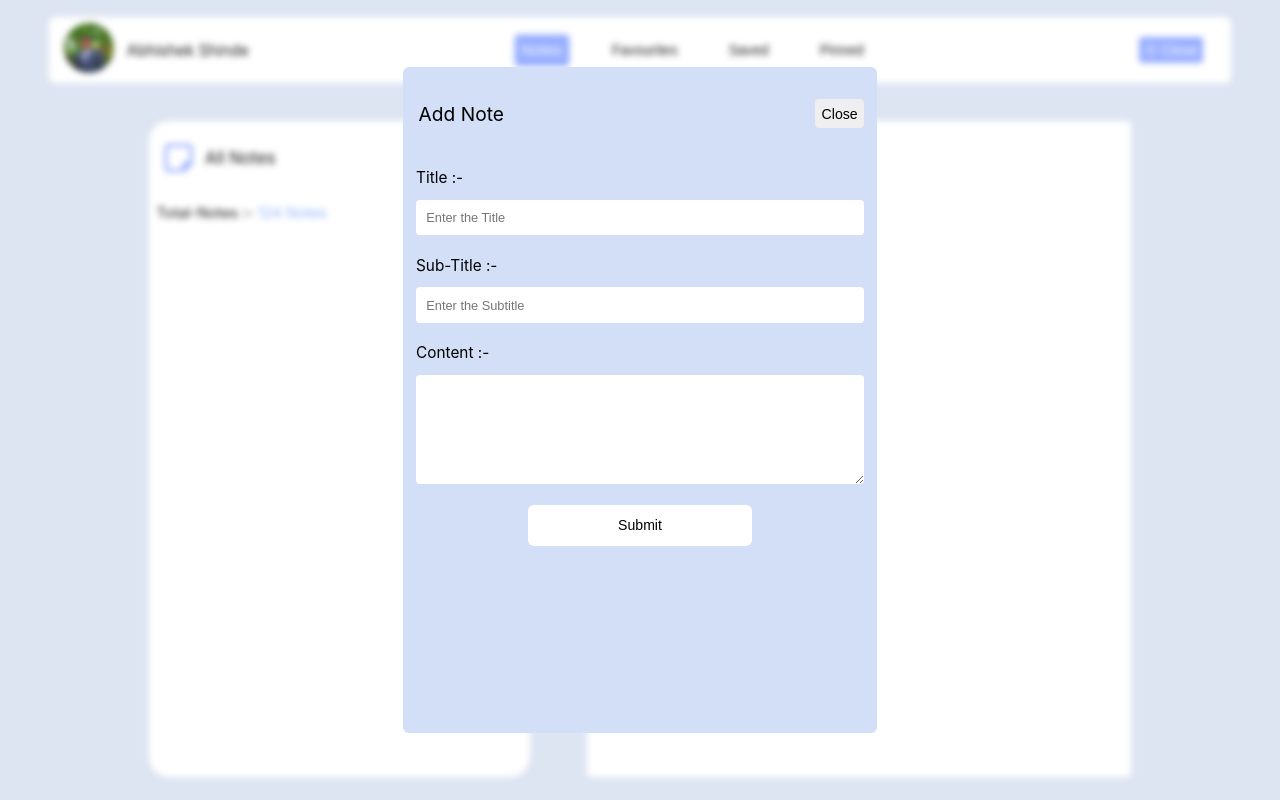
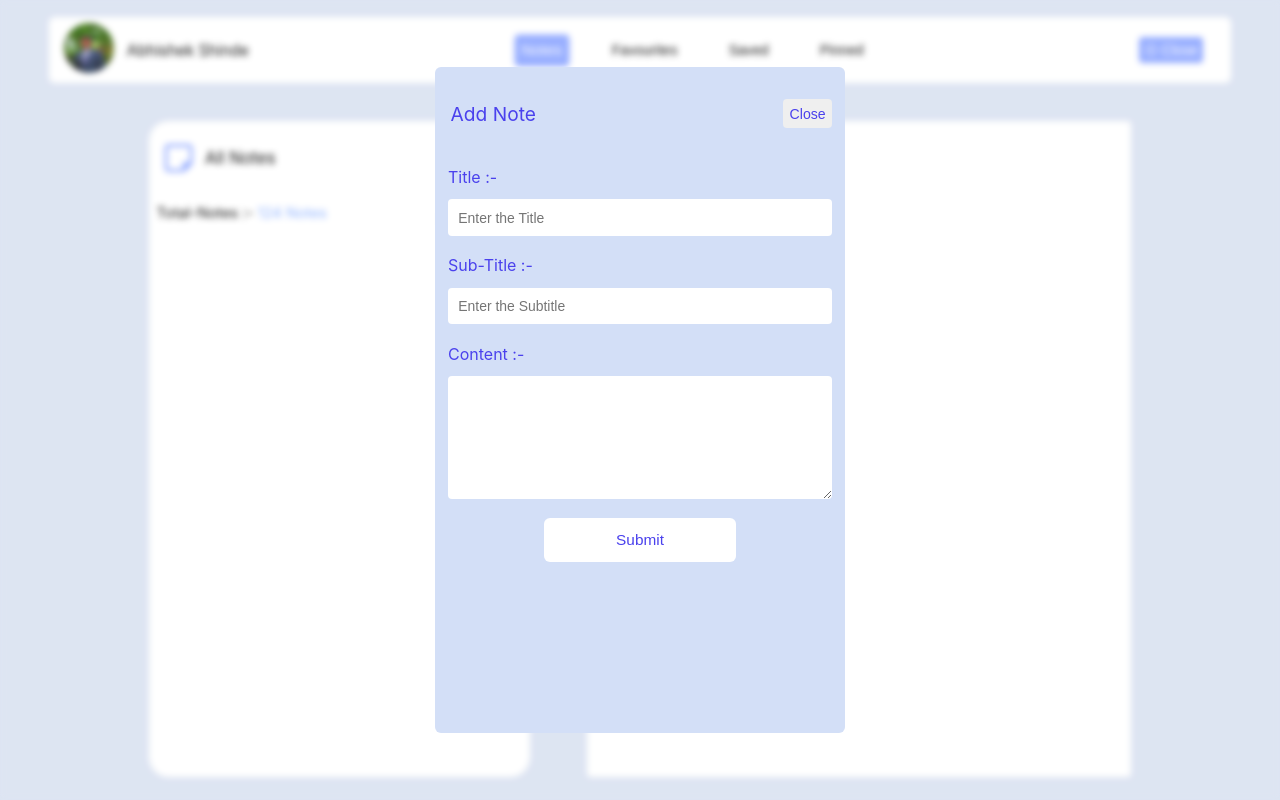
Before and after one commit to Abhishekr2122/notes-app, a React (Create React App) app: page / in a window 1280 px wide. Both pictures are taken after a click on the button "Add". Built offline with nearby package versions, Linux system fonts and the light colour scheme.

Commit message:
Refactoring the code.

```diff
--- a/src/ui/Form.js
+++ b/src/ui/Form.js
@@ -4,29 +4,33 @@ import "./form.css";
 
 export default function Form() {
   const { setIsClicked } = useDataContext();
-  const { register } = useForm();
+  const {
+    register,
+    handleSubmit,
+    formState: { errors },
+  } = useForm();
+
+  console.log("This is the error object", errors);
 
   function handleCloseForm() {
     setIsClicked(false);
   }
 
+  function handleFormData(data) {
+    console.log(data);
+  }
+
   return (
     <div className="form-container">
-      <form
-        className="form"
-        onSubmit={function (e) {
-          e.preventDefault();
-        }}
-      >
+      <form className="form" onSubmit={handleSubmit(handleFormData)}>
         <div className="form-header">
           <p>Add Note</p>
           <div>
             <button
-              onClick={function (e) {
-                e.preventDefault();
+              className="form-close-btn"
+              onClick={function () {
                 handleCloseForm();
               }}
-              className="form-close-btn"
             >
               Close
             </button>
@@ -38,6 +42,7 @@ export default function Form() {
             type="text"
             id="title"
             placeholder="Enter the Title"
+            {...register("title")}
             required
           />
         </div>
@@ -45,15 +50,21 @@ export default function Form() {
           <label>Sub-Title :-</label>
           <input
             type="text"
-            id="sub-title"
+            id="sub_title"
             placeholder="Enter the Subtitle"
+            {...register("sub_title")}
             required
           />
         </div>
 
         <div className="input-container">
           <label>Content :-</label>
-          <textarea rows={7} required></textarea>
+          <textarea
+            rows={7}
+            id="text_area"
+            {...register("text_area")}
+            required
+          ></textarea>
         </div>
         <div className="submit-btn-container">
           <button className="submit-btn" type="submit">
--- a/src/ui/form.css
+++ b/src/ui/form.css
@@ -8,16 +8,17 @@
 }
 
 .form {
-  width: 35%;
+  width: 30%;
   height: 80vh;
   display: flex;
   flex-direction: column;
   /* align-items: center;
   justify-content: center; */
-  gap: 1.6vw;
+  gap: 1.5vw;
   padding: 1vw;
   background-color: #d3dff7;
   border-radius: 6px;
+  color: #4a41ed;
   /* border: 1px solid red; */
 }
 
@@ -31,6 +32,7 @@
   font-size: 1.5vw;
   text-align: center;
   padding: 0.2vw;
+  color: #4a41ed;
 }
 
 .input-container {
@@ -40,12 +42,12 @@
 }
 
 .input-container > label {
-  font-size: 1.2vw;
+  font-size: 1.25vw;
 }
 
 .input-container > input {
   padding: 0.8vw;
-  font-size: 1vw;
+  font-size: 1.09vw;
   border-radius: 4px;
   color: black;
   border-style: none;
@@ -53,8 +55,8 @@
 }
 
 .input-container > input:focus::placeholder {
-  color: #8d6aff;
-  transition-duration: 1s;
+  color: #8e89f1;
+  transition-duration: 0.2s;
 }
 
 .input-container > input:focus {
@@ -64,6 +66,11 @@
 .input-container > textarea {
   border-style: none;
   border-radius: 4px;
+  padding: 0.7vw;
+}
+
+.input-container > textarea:focus {
+  outline: none;
 }
 
 .submit-btn {
@@ -71,10 +78,12 @@
   border-radius: 6px;
   border-style: none;
   background-color: white;
-  font-size: 1.1vw;
+  font-size: 1.2vw;
   cursor: pointer;
   width: 50%;
   transition-duration: 0.5s;
+
+  color: #4a41ed;
 }
 
 .submit-btn-container {
@@ -97,6 +106,7 @@
   border-radius: 4px;
   cursor: pointer;
   transition-duration: 0.5s;
+  color: #4a41ed;
 }
 
 .form-close-btn:hover {
```
